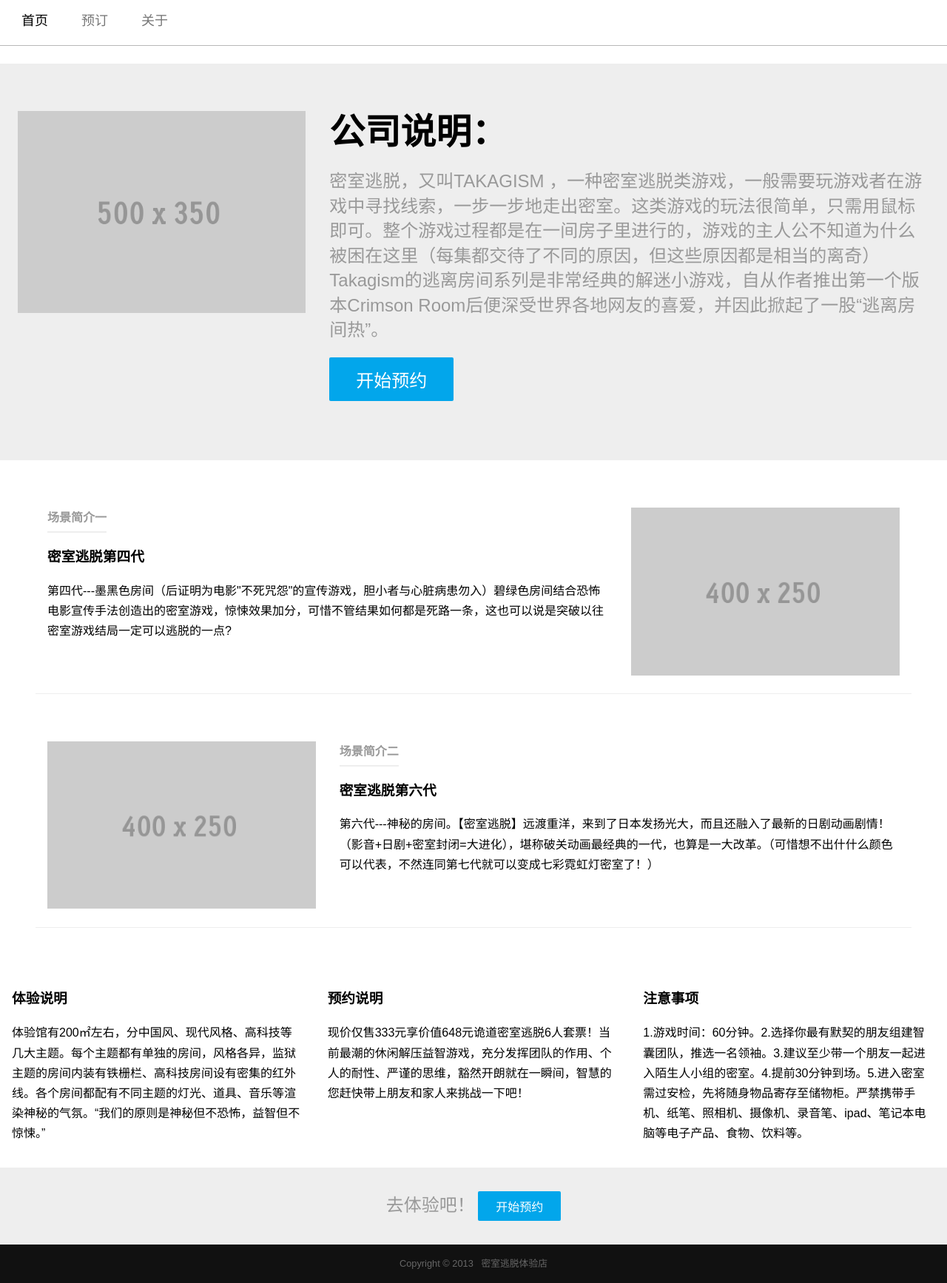
After one commit to iefan/gamenet, a Django app: page / in a window 1280 px wide. The commit adds this page. Shown: the whole page at 74% size. Run offline with Django 3.2, Linux system fonts and the light colour scheme; parts of the project's set-up code (start-up, migrations or seed data) failed here and were passed over.

Commit message:
参考purecss的layout修改了首页

```diff
--- a/gamenet/urls.py
+++ b/gamenet/urls.py
@@ -12,6 +12,7 @@ def i18n_javascript(request):
 urlpatterns = patterns('',
     (r'^admin/jsi18n', i18n_javascript),
     url(r'^orderahead/$', 'orderahead.views.orderahead'),
+    url(r'^$', 'orderahead.views.gamedisplay'),
     # Examples:
     # url(r'^$', 'gamenet.views.home', name='home'),
     # url(r'^gamenet/', include('gamenet.foo.urls')),
--- a/orderahead/models.py
+++ b/orderahead/models.py
@@ -11,7 +11,7 @@ class orderlist(models.Model):
     phone       = models.CharField(max_length=12, verbose_name="电话")
     personnums  = models.IntegerField(verbose_name="人数")
     starttime   = models.DateTimeField(verbose_name="预订")
-    desc        = models.TextField(null=True, verbose_name="说明")
+    descinfo    = models.TextField(null=True, verbose_name="说明")
 
     def __unicode__(self):
         return "%s %s %s %s %s" % (self.name, self.sex, self.age, self.phone, self.personnums)
--- a/orderahead/templates/base.html
+++ b/orderahead/templates/base.html
@@ -2,13 +2,17 @@
 <html lang="zh">
   <head>
     <!-- <link rel="stylesheet" href="style.css" /> -->
-    <title>{% block title %}My amazing site{% endblock %}</title>
+    <title>密室逃脱游戏体验—{% block title %}{% endblock %}</title>
+
+    <link rel="stylesheet" type="text/css" href="/static/mycss/my.css" />
+    <link rel="stylesheet" type="text/css" href="/static/mycss/marketing.css" />
+    <link rel="stylesheet" type="text/css" href="/static/mycss/normalize.css" />
+    <link rel="stylesheet" type="text/css" href="/static/mycss/pure-min.css" />
+
+    {% block admincssjs %}
 
     <link rel="stylesheet" type="text/css" href="/static/admin/css/base.css" />
     <link rel="stylesheet" type="text/css" href="/static/admin/css/forms.css" />
-    <link rel="stylesheet" type="text/css" href="/static/mycss/my.css" />
-    <link rel="stylesheet" type="text/css" href="/static/mycss/normalize.css" />
-    <link rel="stylesheet" type="text/css" href="/static/mycss/pure-min.css" />
 
     <!--[if lte IE 7]><link rel="stylesheet" type="text/css" href="/static/admin/css/ie.css" /><![endif]-->
 
@@ -22,6 +26,9 @@
     <script type="text/javascript" src="/static/admin/js/actions.js"></script>
     <script type="text/javascript" src="/static/admin/js/calendar.js"></script>
     <script type="text/javascript" src="/static/admin/js/admin/DateTimeShortcuts.js"></script>
+
+    {% endblock %}
+
   </head>
 
   <body>
@@ -30,7 +37,7 @@
         <!-- <a class="pure-menu-heading" href="">站点展示</a> -->
 
         <ul>
-          <li class="pure-menu-selected gamenav"><a href="#">首页</a></li>
+          <li class="pure-menu-selected gamenav"><a href="/">首页</a></li>
           <li class="gamenav"><a href="/orderahead/">预订</a></li>
           <li class="gamenav"><a href="#">关于</a></li>
         </ul>
@@ -38,14 +45,10 @@
     </div>
 
     <br/><br/>
-    <div class="pure-g ">
-      <div class="pure-u-1-3">
-      </div>
-      <div class="pure-u-1-3">
-        {% block content %}{% endblock %}
-      </div>
-      <div class="pure-u-1-3">
-      </div>
+    {% block content %}{% endblock %}
+
+    <div class="footer pure-u-1">
+      Copyright &copy; 2013 &nbsp;  密室逃脱体验店
     </div>
   </body>
 </html>
--- /dev/null
+++ b/orderahead/templates/gamedisplay.html
@@ -0,0 +1,114 @@
+{% extends "base.html" %}
+{% block title %}首页{% endblock %}
+{% block admincssjs %}{% endblock %}
+{% block content %}
+<div class="content pure-g-r">
+  <div class="splash pure-u-1">
+    <div class="pure-g-r">
+      <div class="pure-u-1-3">
+        <div class="l-box splash-image">
+          <img src="/static/image/500x350.gif"
+               alt="Placeholder image for example.">
+        </div>
+      </div>
+
+      <div class="pure-u-2-3">
+        <div class="l-box splash-text">
+          <h1 class="splash-head">
+            公司说明：
+          </h1>
+
+          <h2 class="splash-subhead">
+            密室逃脱，又叫TAKAGISM ，一种密室逃脱类游戏，一般需要玩游戏者在游戏中寻找线索，一步一步地走出密室。这类游戏的玩法很简单，只需用鼠标即可。整个游戏过程都是在一间房子里进行的，游戏的主人公不知道为什么被困在这里（每集都交待了不同的原因，但这些原因都是相当的离奇）Takagism的逃离房间系列是非常经典的解迷小游戏，自从作者推出第一个版本Crimson Room后便深受世界各地网友的喜爱，并因此掀起了一股“逃离房间热”。
+          </h2>
+
+          <p>
+            <a href="/orderahead/" class="pure-button primary-button">开始预约</a>
+          </p>
+        </div>
+      </div>
+    </div>
+  </div>
+
+  <div class="content pure-u-1">
+    <div class="pure-g-r content-ribbon">
+      <div class="pure-u-2-3">
+        <div class="l-box">
+          <h4 class="content-subhead">场景简介一</h4>
+
+          <h3>密室逃脱第四代</h3>
+          <p>
+            第四代---墨黑色房间（后证明为电影"不死咒怨"的宣传游戏，胆小者与心脏病患勿入）碧绿色房间结合恐怖电影宣传手法创造出的密室游戏，惊悚效果加分，可惜不管结果如何都是死路一条，这也可以说是突破以往密室游戏结局一定可以逃脱的一点?
+          </p>
+        </div>
+      </div>
+
+      <div class="pure-u-1-3">
+        <div class="l-box">
+          <img src="/static/image/400x250.gif"
+               alt="Placeholder image for example.">
+        </div>
+      </div>
+    </div>
+
+    <div class="pure-g-r content-ribbon">
+      <div class="pure-u-1-3">
+        <div class="l-box">
+          <img src="/static/image/400x250.gif"
+               alt="Placeholder image for example.">
+        </div>
+      </div>
+
+      <div class="pure-u-2-3">
+        <div class="l-box">
+          <h4 class="content-subhead">场景简介二</h4>
+
+          <h3>密室逃脱第六代</h3>
+          <p>
+            第六代---神秘的房间。【密室逃脱】远渡重洋，来到了日本发扬光大，而且还融入了最新的日剧动画剧情！（影音+日剧+密室封闭=大进化），堪称破关动画最经典的一代，也算是一大改革。（可惜想不出什什么颜色可以代表，不然连同第七代就可以变成七彩霓虹灯密室了！）
+          </p>
+        </div>
+      </div>
+    </div>
+
+    <div class="pure-g-r">
+      <div class="pure-u-1-3">
+        <div class="l-box">
+          <h3>体验说明</h3>
+          <p>
+            体验馆有200㎡左右，分中国风、现代风格、高科技等几大主题。每个主题都有单独的房间，风格各异，监狱主题的房间内装有铁栅栏、高科技房间设有密集的红外线。各个房间都配有不同主题的灯光、道具、音乐等渲染神秘的气氛。“我们的原则是神秘但不恐怖，益智但不惊悚。”
+          </p>
+        </div>
+      </div>
+
+      <div class="pure-u-1-3">
+        <div class="l-box">
+          <h3>预约说明</h3>
+          <p>
+            现价仅售333元享价值648元诡道密室逃脱6人套票！当前最潮的休闲解压益智游戏，充分发挥团队的作用、个人的耐性、严谨的思维，豁然开朗就在一瞬间，智慧的您赶快带上朋友和家人来挑战一下吧！
+          </p>
+        </div>
+      </div>
+
+      <div class="pure-u-1-3">
+        <div class="l-box">
+          <h3>注意事项</h3>
+          <p>
+            1.游戏时间：60分钟。2.选择你最有默契的朋友组建智囊团队，推选一名领袖。3.建议至少带一个朋友一起进入陌生人小组的密室。4.提前30分钟到场。5.进入密室需过安检，先将随身物品寄存至储物柜。严禁携带手机、纸笔、照相机、摄像机、录音笔、ipad、笔记本电脑等电子产品、食物、饮料等。
+          </p>
+        </div>
+      </div>
+
+    <div class="pure-g-r">
+      <div class="pure-u-1">
+        <div class="l-box ribbon">
+          <h2>去体验吧！</h2>
+          <a href="/orderahead/" class="pure-button primary-button">开始预约</a>
+        </div>
+      </div>
+    </div>
+  </div>
+
+
+</div>
+{% endblock %}
--- a/orderahead/templates/orderahead.html
+++ b/orderahead/templates/orderahead.html
@@ -1,8 +1,8 @@
-{% extends "base.html" %}
+{% extends "orderbase.html" %}
 
-{% block title %}OrderAhead{% endblock %}
+{% block title %}预订{% endblock %}
 
-{% block content %}
+{% block ordertable %}
     <h1>预订</h1>
     <table class="pure-table  pure-table-horizontal gameordertable">
       {{ form.as_table }}
--- a/orderahead/views.py
+++ b/orderahead/views.py
@@ -4,3 +4,6 @@ from forms import OrderForm
 def orderahead(request):
     form = OrderForm()
     return render_to_response('orderahead.html', {'form':form})
+
+def gamedisplay(request):
+    return render_to_response('gamedisplay.html')
--- /dev/null
+++ b/static/mycss/marketing.css
@@ -0,0 +1,81 @@
+body {
+    margin: 0 auto;
+    line-height: 1.7em;
+}
+
+.l-box {
+    padding: 1em;
+}
+
+.header {
+    margin: 0 0;
+}
+
+    .header .pure-menu {
+        padding: 0.5em;
+    }
+
+        .header .pure-menu li a:hover,
+        .header .pure-menu li a:focus {
+            background: none;
+            border: none;
+            color: #aaa;
+        }
+
+body .primary-button {
+    background: #02a6eb;
+    color: #fff;
+}
+
+.splash {
+    margin: 2em auto 0;
+    padding: 3em 0.5em;
+    background: #eee;
+}
+    .splash .splash-head {
+        font-size: 300%;
+        margin: 0em 0;
+        line-height: 1.2em;
+    }
+    .splash .splash-subhead {
+        color: #999;
+        font-weight: 300;
+        line-height: 1.4em;
+    }
+    .splash .primary-button {
+        font-size: 150%;
+    }
+
+
+.content .content-subhead {
+    color: #999;
+    padding-bottom: 0.3em;
+    text-transform: uppercase;
+    margin: 0;
+    border-bottom: 2px solid #eee;
+    display: inline-block;
+}
+
+.content .content-ribbon {
+    margin: 3em;
+    border-bottom: 1px solid #eee;
+}
+
+.ribbon {
+    background: #eee;
+    text-align: center;
+    padding: 2em;
+    color: #999;
+}
+    .ribbon h2 {
+        display: inline;
+        font-weight: normal;
+    }
+
+.footer {
+    background: #111;
+    color: #666;
+    text-align: center;
+    padding: 1em;
+    font-size: 80%;
+}
```
Also changed, not shown: orderahead/templates/orderbase.html (added, +14 -0 lines), static/image/400x250 (1).gif (added), static/image/400x250.gif (added), static/image/500x350.gif (added).
